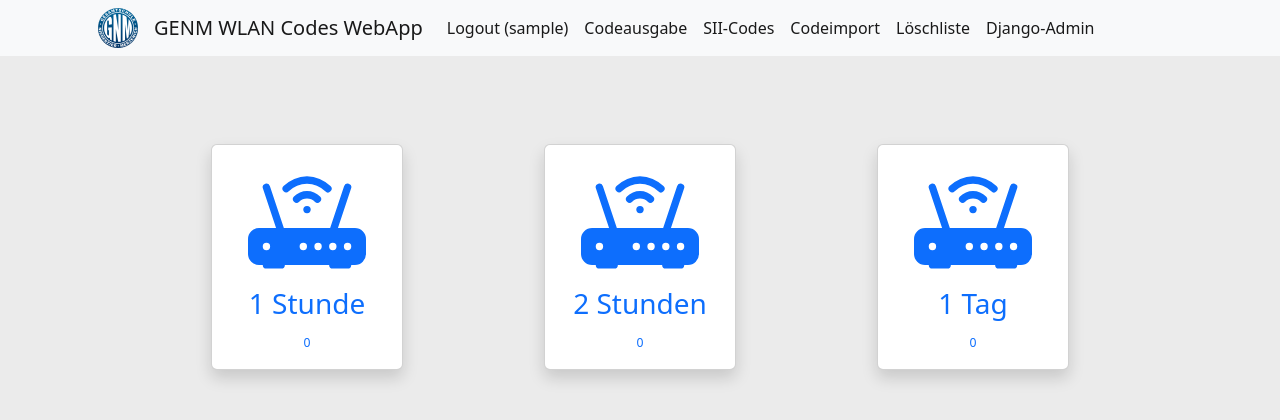
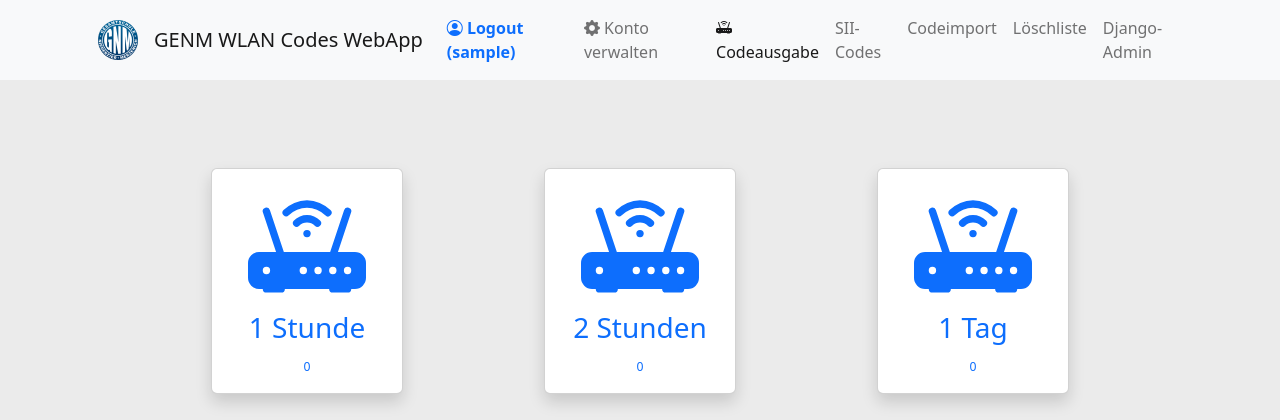
Before and after one commit to pyphil/WLANCodesWebApp, a Django app: page / in a window 1280 px wide. Shown: the top 420 px of the page. Run offline with Django 4.2, Linux system fonts and the light colour scheme; the visitor is signed in with stand-in values (Sample User, id 1); data that the repository does not hold is empty; some libraries are stand-ins or nearby versions.

Commit message:
menu update

```diff
--- a/WLANCodesWebApp/templates/base.html
+++ b/WLANCodesWebApp/templates/base.html
@@ -32,24 +32,27 @@
         <ul class="navbar-nav me-auto mb-2 mb-lg-0">
           {% if user.is_authenticated %}
             <li class="nav-item">
-              <a class="nav-link active" aria-current="page" href="/accounts/logout/">Logout ({{ user.username }})</a>
+              <a class="nav-link active" style="color: #0d6efd;" href="/accounts/logout/"><strong><i class="bi bi-person-circle"></i> Logout ({{ user.username }})</strong></a>
+            </li>
+            <li class="nav-item">
+              <a class="nav-link {% if request.path == '/accounts/change_user/' %}active{% endif %}" href="/accounts/change_user/"><i class="bi bi-gear-fill"></i> Konto verwalten</a>
+            </li>
+            <li class="nav-item">
+              <a class="nav-link {% if request.path == '/' %}active{% endif %}" href="/"><i class="bi bi-router-fill"></i> Codeausgabe</a>
             </li>
           {% endif %}
           {% if user.is_staff %}
             <li class="nav-item">
-              <a class="nav-link active" aria-current="page" href="{% url 'codes' %}">Codeausgabe</a>
+              <a class="nav-link {% if request.path == '/students/' %}active{% endif %}" href="/students/">SII-Codes</a>
             </li>
             <li class="nav-item">
-              <a class="nav-link active" aria-current="page" href="{% url 'students' %}">SII-Codes</a>
+              <a class="nav-link {% if request.path == '/codeimport/' %}active{% endif %}" href="/codeimport/">Codeimport</a>
             </li>
             <li class="nav-item">
-              <a class="nav-link active" aria-current="page" href="{% url 'codeimport' %}">Codeimport</a>
+              <a class="nav-link {% if request.path == '/codedeletion/' %}active{% endif %}" href="/codedeletion/">Löschliste</a>
             </li>
             <li class="nav-item">
-              <a class="nav-link active" aria-current="page" href="{% url 'codedeletion' %}">Löschliste</a>
-            </li>
-            <li class="nav-item">
-              <a class="nav-link active" aria-current="page" href="/admin/">Django-Admin</a>
+              <a class="nav-link" href="/admin/">Django-Admin</a>
             </li>
           {% endif %}
         </ul>
```
